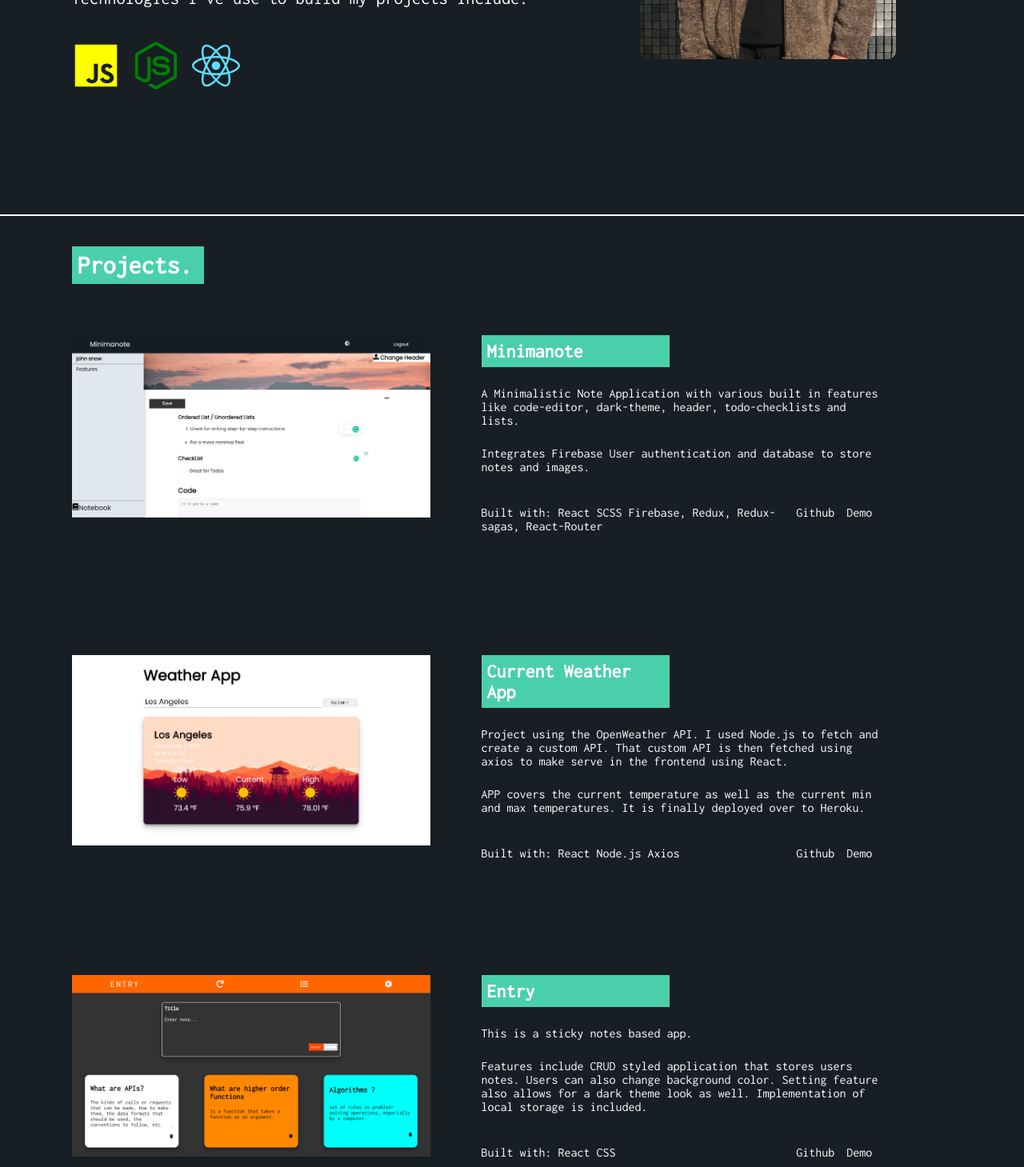
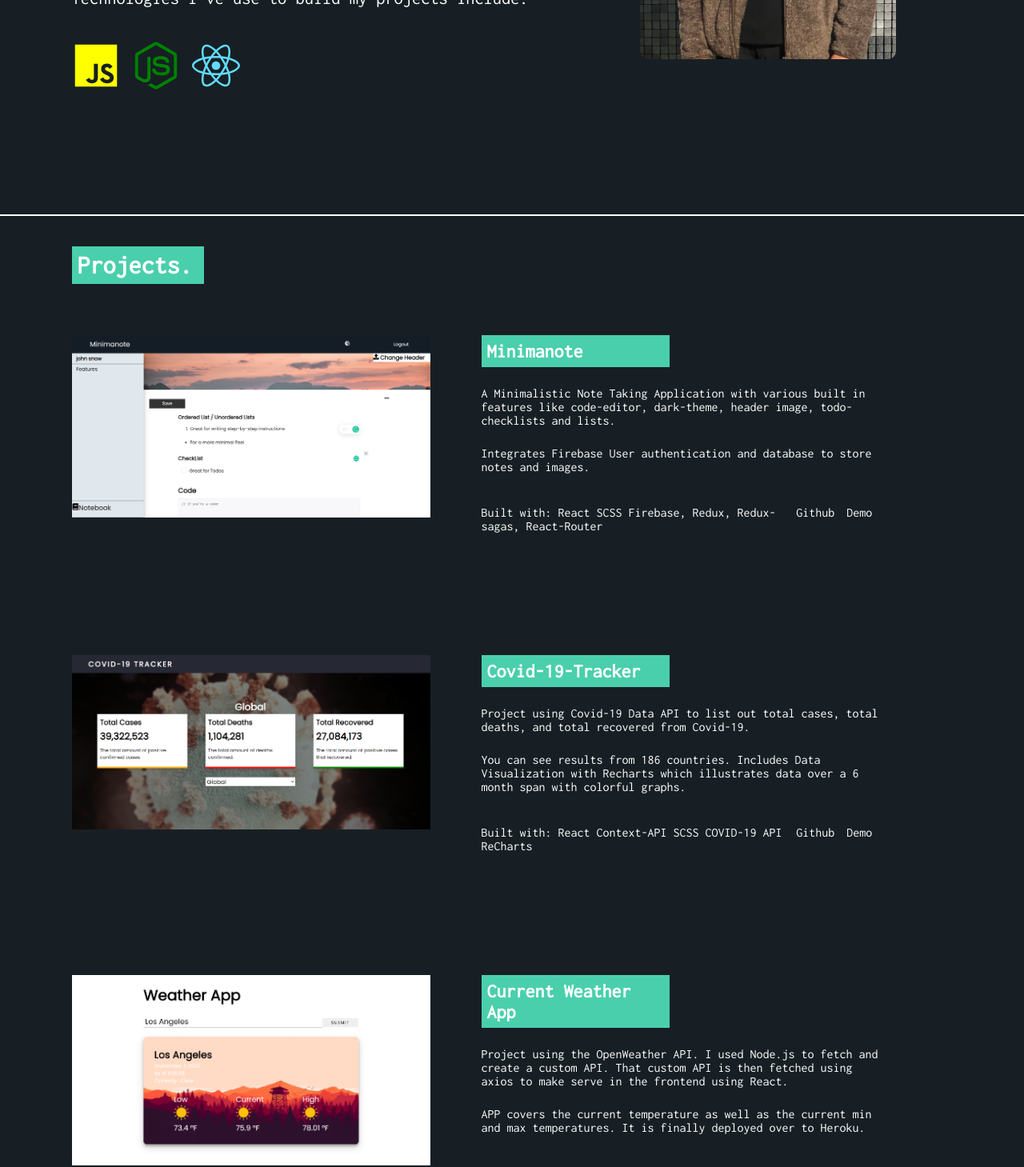
Before and after one commit to lorenzejay/portfolio, a React (Create React App) app: page / in a window 1280 px wide. Shown: the part 1330-2789 px from the top of the page at 80% size. Built offline with nearby package versions, Linux system fonts and the light colour scheme.

Commit message:
Updated resume and added covid19 project

```diff
--- a/src/Components/About/About.js
+++ b/src/Components/About/About.js
@@ -11,7 +11,7 @@ function About() {
   const { darkThemeActive } = darkTheme;
 
   return (
-    <section style={{ backgroundColor: darkThemeActive ? "#171F24" : "white" }}>
+    <section style={{ backgroundColor: darkThemeActive ? "#171F24" : "white",  borderBottom: !darkThemeActive && "3px solid #333333"}}>
       <div className="section-title">
         <h3 id="about" style={{ color: darkThemeActive ? "white" : "white" }}>
           About.
--- a/src/Components/Main/Main.js
+++ b/src/Components/Main/Main.js
@@ -12,7 +12,7 @@ function Main() {
     <main
       style={{
         backgroundColor: darkThemeActive ? "#171F24" : "white",
-        borderBottom: !darkThemeActive && "1px solid #333333",
+        borderBottom: !darkThemeActive && "3px solid #333333",
       }}
     >
       <div className="main-content-container">
@@ -28,7 +28,7 @@ function Main() {
         </div>
         <div>
           <h3 className="main-saying" style={{ color: darkThemeActive ? "white" : "black" }}>
-            Mixing Technology and Creativity🖥️🎨
+            Mixing Technology and Creativity
           </h3>
         </div>
         <div>
--- a/src/Components/Works/Works.js
+++ b/src/Components/Works/Works.js
@@ -1,8 +1,5 @@
 import React, { useContext, useState } from "react";
-import Covid19Project from "../Images/screencapture-file-C-Users-HP-Desktop-Personal-Projects-covid-19-API-index-html-2020-07-28-21_42_43.png";
-import BMIProject from "../Images/bmi-calculator-app.png";
-import todoApp from "../Images/screencapture-lorenzejay-github-io-todo-list-2020-07-28-21_26_22.png";
-import EntryApp from "../Images/Entry-Dark-App.png";
+import Covid19Project from "../Images/ljaph-Covid-19-Tracker-screenshot.png"
 import weatherApp from "../Images/weather-application.png";
 import minimanoteApp from "../Images/minimanote-screenshot.png";
 import AOS from "aos";
@@ -16,27 +13,27 @@ function Works() {
   const darkTheme = useContext(DarkThemeContext);
   const { darkThemeActive } = darkTheme;
   const [workContent] = useState([
-    // {
-    //   img: Covid19Project,
-    //   title: "Covid-19 Live Data",
-    //   text1:
-    //     "Project using Covid-19 Data API to list out total cases, total deaths, and total recovered.",
-    //   text2: "You can see results from 186 countries. Values update on a daily basis.",
-    //   technologies: ["HTML", "CSS", "JavaScript"],
-    //   projectLink: "https://github.com/lorenzejay/Covid-19-Live-Data",
-    //   demoLink: "https://lorenzejay.github.io/Covid-19-Live-Data/",
-    // },
+
     {
       img: minimanoteApp,
       title: "Minimanote",
       text1:
-        "A Minimalistic Note Application with various built in features like code-editor, dark-theme, header, todo-checklists and lists.",
+        "A Minimalistic Note Taking Application with various built in features like code-editor, dark-theme, header image, todo-checklists and lists.",
       text2: "Integrates Firebase User authentication and database to store notes and images.",
       technologies: ["React", "SCSS", "Firebase, Redux, Redux-sagas, React-Router"],
       projectLink: "https://github.com/lorenzejay/ljaph-minimanote",
       demoLink: "https://ljaph-minimanote.web.app/",
     },
-
+ {
+      img: Covid19Project,
+      title: "Covid-19-Tracker",
+      text1:
+        "Project using Covid-19 Data API to list out total cases, total deaths, and total recovered from Covid-19.",
+      text2: "You can see results from 186 countries. Includes Data Visualization with Recharts which illustrates data over a 6 month span with colorful graphs.",
+      technologies: ["React", "Context-API", "SCSS", "COVID-19 API", "ReCharts"],
+      projectLink: "https://github.com/lorenzejay/ljaph-Covid-19-Tracker",
+      demoLink: "https://lorenzejay.github.io/ljaph-Covid-19-Tracker/",
+    },
     {
       img: weatherApp,
       title: "Current Weather App",
@@ -48,16 +45,16 @@ function Works() {
       projectLink: "https://github.com/lorenzejay/Weather-App",
       demoLink: "https://weather-app-ljaph.herokuapp.com//",
     },
-    {
-      img: EntryApp,
-      title: "Entry",
-      text1: "This is a sticky notes based app.",
-      text2:
-        "Features include CRUD styled application that stores users notes. Users can also change background color. Setting feature also allows for a dark theme look as well. Implementation of local storage is included. ",
-      technologies: ["React", "CSS"],
-      projectLink: "https://github.com/lorenzejay/Entry",
-      demoLink: "https://lorenzejay.github.io/Entry/",
-    },
+    // {
+    //   img: EntryApp,
+    //   title: "Entry",
+    //   text1: "This is a sticky notes based app.",
+    //   text2:
+    //     "Features include CRUD styled application that stores users notes. Users can also change background color. Setting feature also allows for a dark theme look as well. Implementation of local storage is included. ",
+    //   technologies: ["React", "CSS"],
+    //   projectLink: "https://github.com/lorenzejay/Entry",
+    //   demoLink: "https://lorenzejay.github.io/Entry/",
+    // },
     // {
     //   img: todoApp,
     //   title: "Minimalistic To Do Application ",
```
Also changed, not shown: src/Components/Images/ljaph-Covid-19-Tracker-screenshot.png (added), 1 other file (tests, documents, lock files or other folders).
